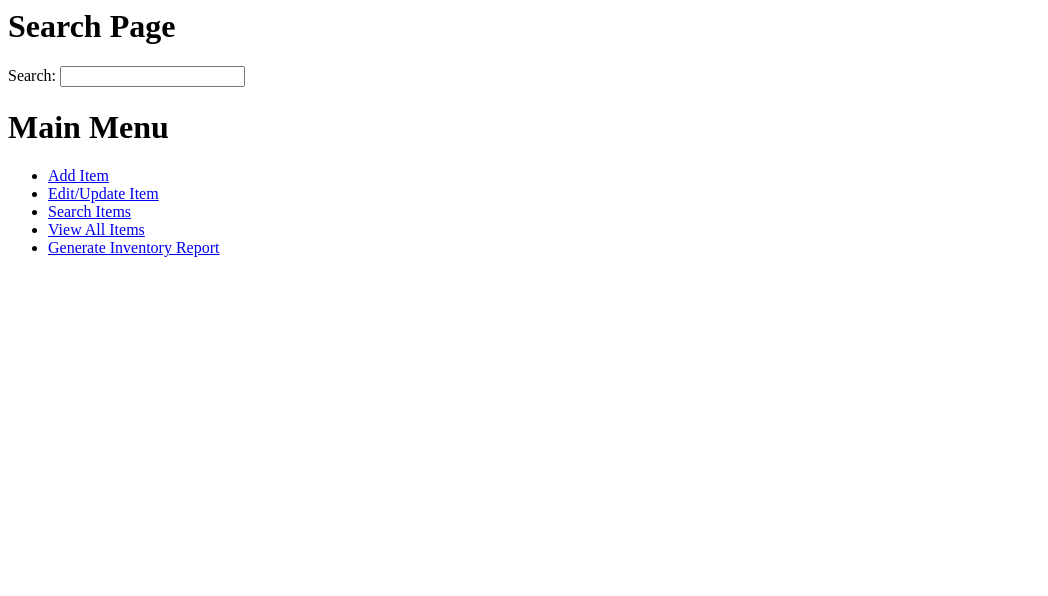
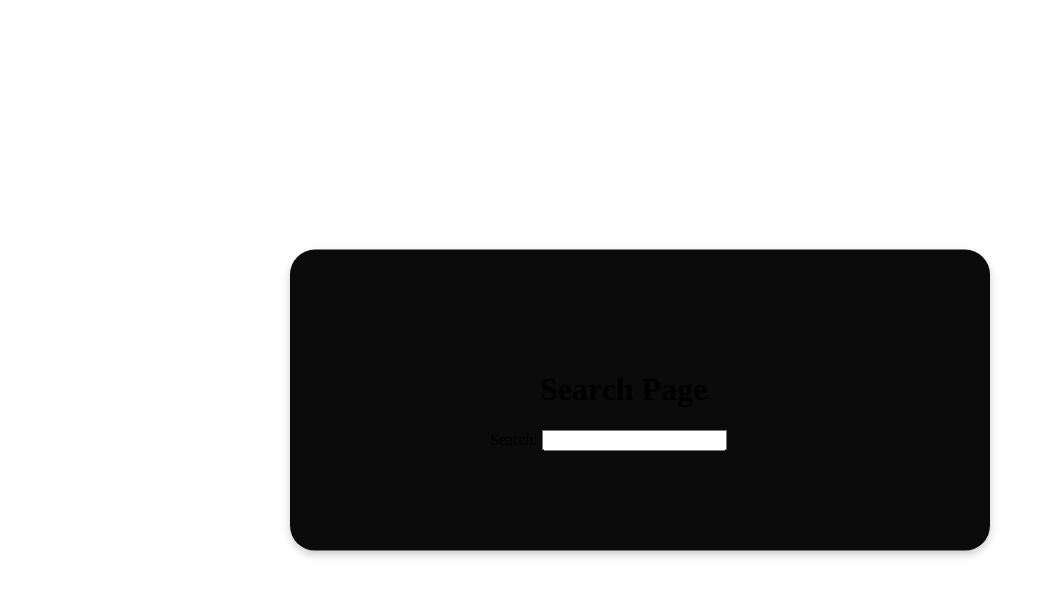
Before and after one commit to WakeTechBrandon/Bombastic-Bookstore, a Django app: page /search/ in a window 1280 px wide. Shown: the top 596 px of the page, without its empty margins (0-1048 px from the left). Run offline with Django 4.2, Linux system fonts and the light colour scheme; a user stored in the database is signed in.

Commit message:
Finish login and search asthetic
Prettification of login menu (consolidated login and sign up) and search (centered).

```diff
--- a/BombasticBookstore/bombasticbookstore/templates/search.html
+++ b/BombasticBookstore/bombasticbookstore/templates/search.html
@@ -1,16 +1,44 @@
-<h1>Search Page</h1>
 
-<form action="{% url 'search_results' %}" method="get">
-    {{ form }}
-</form>
-<h1>Main Menu</h1>
+<!DOCTYPE html>
+<html>
+<head>
 
-<nav>
-    <ul>
-        <li><a href="/add/">Add Item</a></li>
-        <li><a href="/edit/">Edit/Update Item</a></li>
-        <li><a href="/search/">Search Items</a></li>
-        <li><a href="/view_all/">View All Items</a></li>
-        <li><a href="/generate_report/">Generate Inventory Report</a></li>
-    </ul>
-</nav>
+    <title>Bombastic Bookstore Login Page</title>
+	<style>
+	main {
+	 padding: 100px;
+	 justify-content: center;
+	 position: fixed;
+	 top: 50%;
+	 left: 50%;
+	 width: 500px;
+	 transform: translate(-50%, -50%);
+	 background-color: rgba(11,11,11,1);
+	 box-shadow: 0 4px 8px 0 rgba(0,0,0,0.2);
+	 border-radius: 25px;
+	}
+	.container {
+		position: relative;
+		left: 20%;
+	}
+	h1 {
+		position: relative;
+		left: 10%;
+	}
+	</style>
+
+</head>
+<body>
+	<main>
+	<div class="container">
+		<h1>Search Page</h1>
+
+		<div class="search">
+			<form action="{% url 'search_results' %}" method="get" style="width: 100%;">
+				{{ form }}
+			</form>
+		</div>
+	</div> <!-- Container -->
+	</main>
+</body>
+</html>
```
Also changed, not shown: BombasticBookstore/bombasticbookstore/templates/registration/login.html (indentation only).
